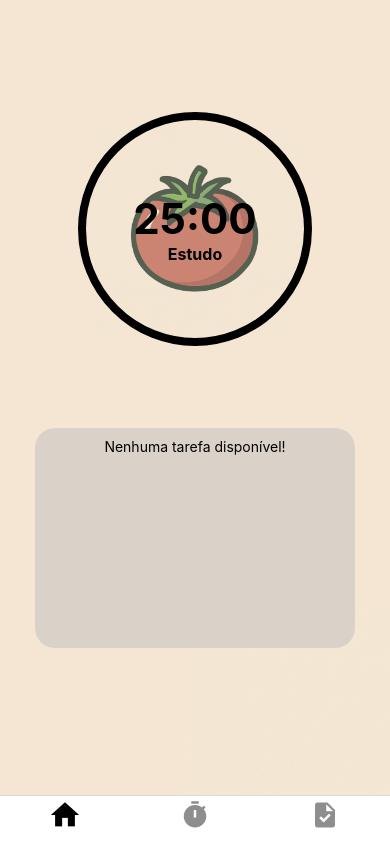
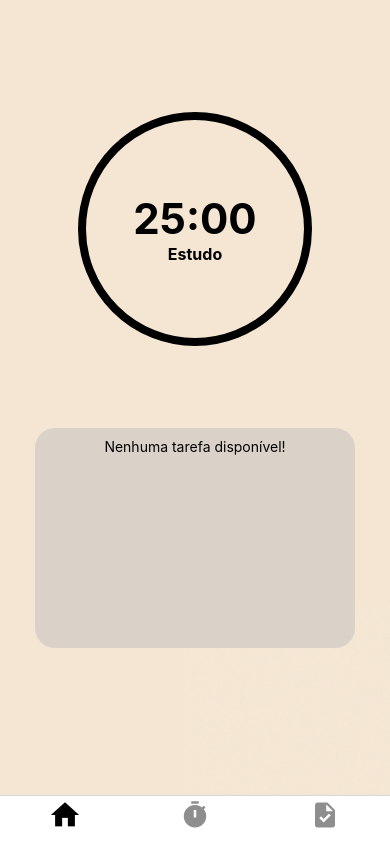
Before and after one commit to gabrielvedova/doropomo, a React Native app in the folder doropomo/: screen / in a window 390 px wide. Built offline with nearby package versions, Linux system fonts and the light colour scheme.

Commit message:
Refactor code structure for improved readability and maintainability

```diff
--- a/doropomo/src/views/Tasks.js
+++ b/doropomo/src/views/Tasks.js
@@ -19,6 +19,7 @@ import { Picker } from "@react-native-picker/picker";
 import Ionicons from "@expo/vector-icons/Ionicons";
 import colors from "../colors.json";
 import background from "../../assets/BackgroundDoropomo.png";
+import logo from "../../assets/doropomoLogo-removebg-preview.png";
 
 export default ({ showButton = true, showImage = true }) => {
   const [isEditing, setIsEditing] = useState(false);
@@ -180,8 +181,8 @@ export default ({ showButton = true, showImage = true }) => {
           <>
             {showImage && (
               <Image
-                source={require("../../assets/doropomoLogo.png")}
-                style={{ marginTop: 20, height: 256, width: 256 }} // ajuste os valores conforme desejar
+                source={logo}
+                style={{ marginTop: 20, height: 242, width: 242 }} // ajuste os valores conforme desejar
                 resizeMode="contain"
               />
             )}
--- a/doropomo/src/views/Timer.js
+++ b/doropomo/src/views/Timer.js
@@ -18,9 +18,14 @@ export default ({ showButton = true }) => {
   return (
     <ImageBackground
       source={require("../../assets/BackgroundDoropomo.png")}
-      style={{ flex: 1, width: "100%", height: "100%" }}
+      style={{
+        flex: 1,
+        width: "100%",
+        height: "100%",
+        backgroundColor: showButton ? colors.background : "transparent",
+      }}
       resizeMode="cover"
-      imageStyle={{ opacity: 0.7 }}
+      imageStyle={{ opacity: showButton ? 0.7 : 0 }}
     >
       <View style={[styles.container]}>
         <Intervals setNextCurrent={setNextCurrent} />
```
Also changed, not shown: doropomo/assets/doropomoLogo-removebg-preview.png (added).
